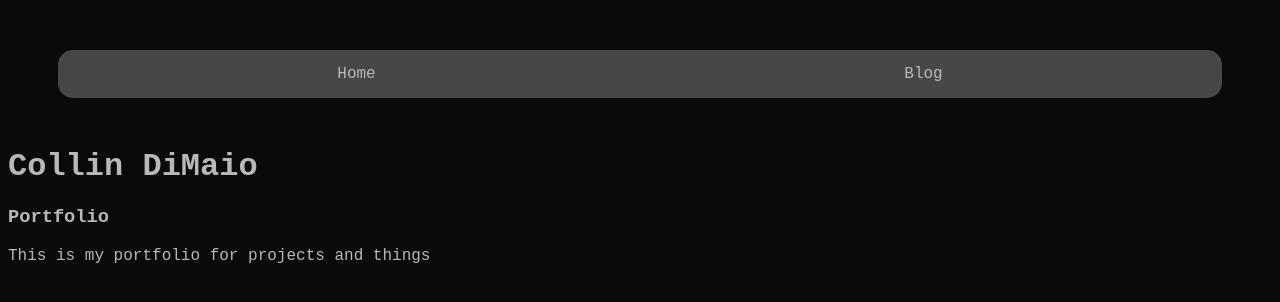
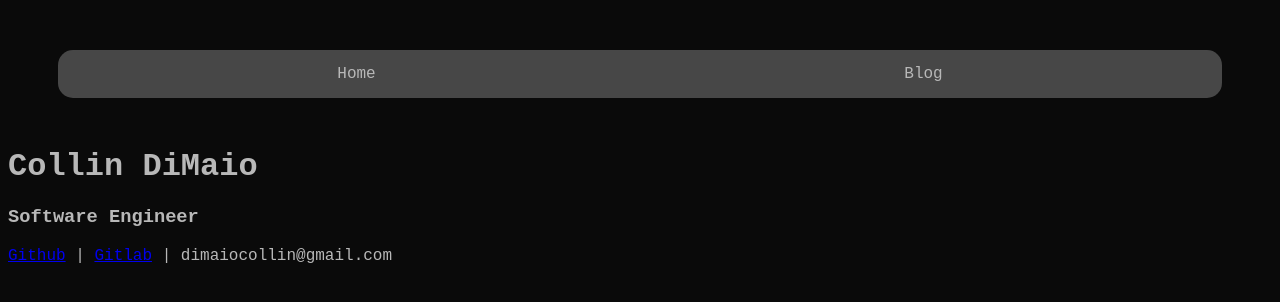
Before and after one commit to CollinDiMaio/portfolio_site, a SvelteKit app: page / in a window 1280 px wide. Shown: the top 302 px of the page. Built offline with nearby package versions, Linux system fonts and the light colour scheme.

Commit message:
add header to page

```diff
--- a/src/routes/+page.svelte
+++ b/src/routes/+page.svelte
@@ -16,7 +16,7 @@
 <body>
     <div class="header">
         <h1>Collin DiMaio</h1>
-        <h3>Portfolio</h3>
-        <p>This is my portfolio for projects and things</p>
+        <h3>Software Engineer</h3>
+        <p><a href="https://github.com/CollinDiMaio">Github</a> | <a href="https://gitlab.com/wgu-gitlab-environment/student-repos/cdimai6">Gitlab</a> | dimaiocollin@gmail.com</p>
     </div>
 </body>
```
